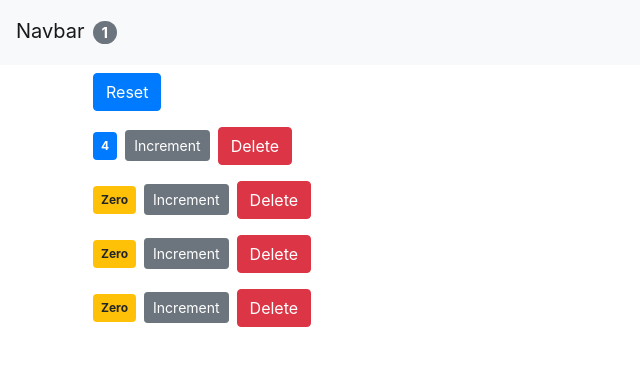
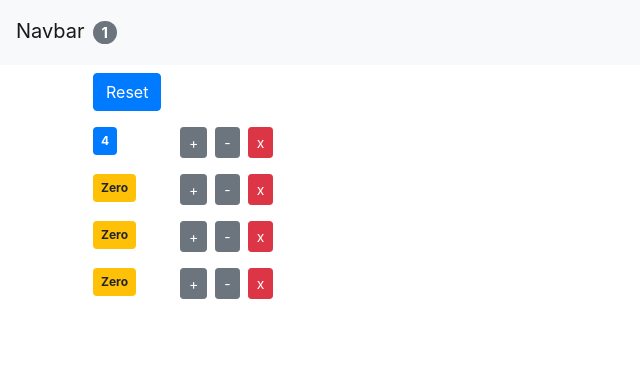
Before and after one commit to yaxue1123/react-app, a React (Create React App) app: page / in a window 1280 px wide. Shown: the top 366 px of the page, without its empty margins (0-640 px from the left). Built offline with nearby package versions, Linux system fonts and the light colour scheme.

Commit message:
lifecyclehooks - mounting/ updating/ unmounting phases

```diff
--- a/src/App.js
+++ b/src/App.js
@@ -1,5 +1,5 @@
 import React, { Component } from "react";
-import Navbar from "./components/navbar";
+import NavBar from "./components/navbar";
 import Counters from "./components/counters";
 import "./App.css";
 
@@ -12,6 +12,19 @@
       { id: 4, value: 0 }
     ]
   };
+
+  // 1st life cycle hook method in the mount phase.
+  constructor(props) {
+    super(props);
+    console.log("APP - constructor", this.props);
+  }
+
+  // 2nd: after the component is rendered.
+  componentDidMount() {
+    // Ajax call.
+    // this.setState({});
+    console.log("APP - mounted");
+  }
 
   handleReset = () => {
     const counters = this.state.counters.map(c => {
@@ -38,10 +51,19 @@
     this.setState({ counters });
   };
 
+  handleDecrement = counter => {
+    const counters = [...this.state.counters];
+    const index = counters.indexOf(counter);
+    counters[index] = { ...counter };
+    counters[index].value--;
+    this.setState({ counters });
+  };
+
   render() {
+    console.log("APP - rendered");
     return (
       <React.Fragment>
-        <Navbar
+        <NavBar
           totalCounters={this.state.counters.filter(c => c.value > 0).length}
         />
         <main className="container">
@@ -50,6 +72,7 @@
             onReset={this.handleReset}
             onDelete={this.handleDelete}
             onIncrement={this.handleIncrement}
+            onDecrement={this.handleDecrement}
           />
         </main>
       </React.Fragment>
--- a/src/components/counter.jsx
+++ b/src/components/counter.jsx
@@ -1,44 +1,51 @@
 import React, { Component } from "react";
 
 class Counter extends Component {
-  // stateless component/ controlled component
-  // state = {
-  //   value: this.props.counter.value
-  // };
+  // a lifecycle hook method.
+  componentDidUpdate(prevProps, prevState) {
+    // console.log("prevProps", prevProps);
+    // console.log("prevState", prevState);
 
-  // can replace arrow function to bind event handlers.
-  //   constructor() {
-  //     super();
-  //     this.handleIncrement = this.handleIncrement.bind(this);
-  //   }
+    if (prevProps.counter.value !== this.props.counter.value) {
+      // Ajax call and get new data from the server.
+      // if no change then no need for ajax call.
+      // optimization technique.
+    }
+  }
 
-  // renderTags() {
-  //   if (this.state.tags.length === 0) return <p>No tag</p>;
-
-  //   return this.state.tags.map(tag => <li key={tag}>{tag}</li>);
-  // }
+  componentWillUnmount() {
+    console.log("Counter - Unmount");
+  }
 
   render() {
+    console.log("Counter - Rendered");
     let classes = this.getBadgeClasses();
     return (
-      <React.Fragment>
+      <div className="row">
+        <div className="col-1">
           <span className={classes}>{this.formatCount()}</span>
+        </div>
+        <div className="col">
           <button
             onClick={() => this.props.onIncrement(this.props.counter)}
             className="btn btn-secondary btn-sm"
           >
-          Increment
+            +
+          </button>
+          <button
+            onClick={() => this.props.onDecrement(this.props.counter)}
+            className="btn btn-secondary btn-sm m-2"
+          >
+            -
           </button>
           <button
             onClick={() => this.props.onDelete(this.props.counter.id)}
-          className="btn btn-danger sm m-2"
+            className="btn btn-danger btn-sm"
           >
-          Delete
+            x
           </button>
-        <br />
-        {/* {this.state.tags.length === 0 && "Please create a new tag!"}
-        <ul>{this.renderTags()}</ul> */}
-      </React.Fragment>
+        </div>
+      </div>
     );
   }
 
--- a/src/components/counters.jsx
+++ b/src/components/counters.jsx
@@ -4,21 +4,29 @@
 
 class Counters extends Component {
   render() {
+    console.log("Counters - Rendered");
+    // use object destructuring to simplify the code.
+    const {
+      onReset,
+      counters,
+      onDelete,
+      onIncrement,
+      onDecrement
+    } = this.props;
+
     // pass a reference to the handle event function to child component
     return (
       <div>
-        <button
-          onClick={this.props.onReset}
-          className="btn btn-primary btn-s m-2"
-        >
+        <button onClick={onReset} className="btn btn-primary btn-s m-2">
           Reset
         </button>
         <br />
-        {this.props.counters.map(counter => (
+        {counters.map(counter => (
           <Counter
             key={counter.id}
-            onDelete={this.props.onDelete}
-            onIncrement={this.props.onIncrement}
+            onDelete={onDelete}
+            onIncrement={onIncrement}
+            onDecrement={onDecrement}
             counter={counter}
           />
         ))}
--- a/src/components/navbar.jsx
+++ b/src/components/navbar.jsx
@@ -1,17 +1,18 @@
 import React, { Component } from "react";
-class Navbar extends Component {
-  render() {
+
+// Stateless functional component.
+const NavBar = ({ totalCounters }) => {
+  console.log("Navbar - Rendered");
   return (
     <nav className="navbar navbar-light bg-light">
       <a className="navbar-brand" href="#">
         Navbar
         <span className="badge badge-pill badge-secondary m-2">
-            {this.props.totalCounters}
+          {totalCounters}
         </span>
       </a>
     </nav>
   );
-  }
-}
+};
 
-export default Navbar;
+export default NavBar;
```
Lines whose indentation alone changed are shown as unchanged.
